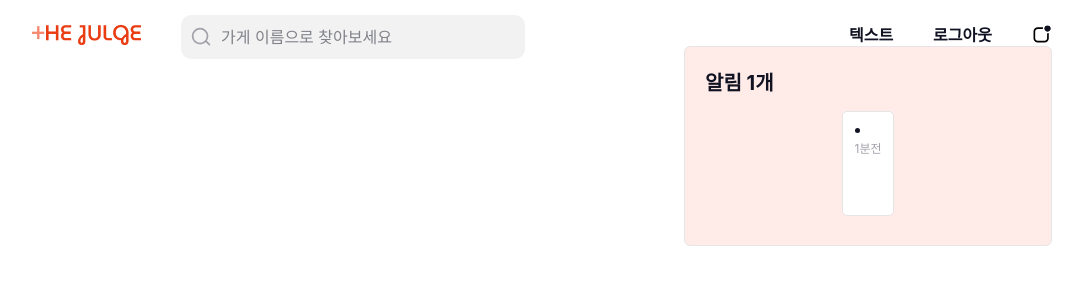
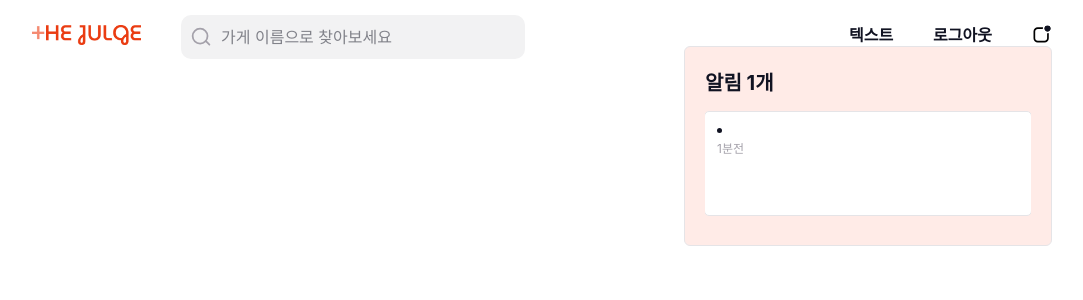
Before and after one commit to Yuseonhyang/thejulge, a React (Vite) app: page / in a window 1280 px wide. Both pictures are taken after a click on the element 1140 px from the left and 35 px from the top of the page. Shown: the top 300 px of the page, without its empty margins (98-1181 px from the left). Built offline with nearby package versions, Linux system fonts and the light colour scheme.

Commit message:
Style : notification.tsx 스타일 수정

```diff
--- a/src/components/common/Dropdown/Notification.tsx
+++ b/src/components/common/Dropdown/Notification.tsx
@@ -14,7 +14,7 @@ export default function Notification({ notification }: Props) {
   const status = 'pending';
 
   return (
-    <div className="border-gray20 flex h-[105px] w-full flex-col gap-1 rounded-[5px] border-1 bg-white px-3 py-4">
+    <div className="border-gray20 flex h-[105px] w-full min-w-82 flex-col gap-1 rounded-[5px] border-1 bg-white px-3 py-4">
       <StatusColorChip status={status} />
       <div className="text-sm-rg">{notification}</div>
       <p className="text-xs-rg text-gray40">{time}</p>
```
